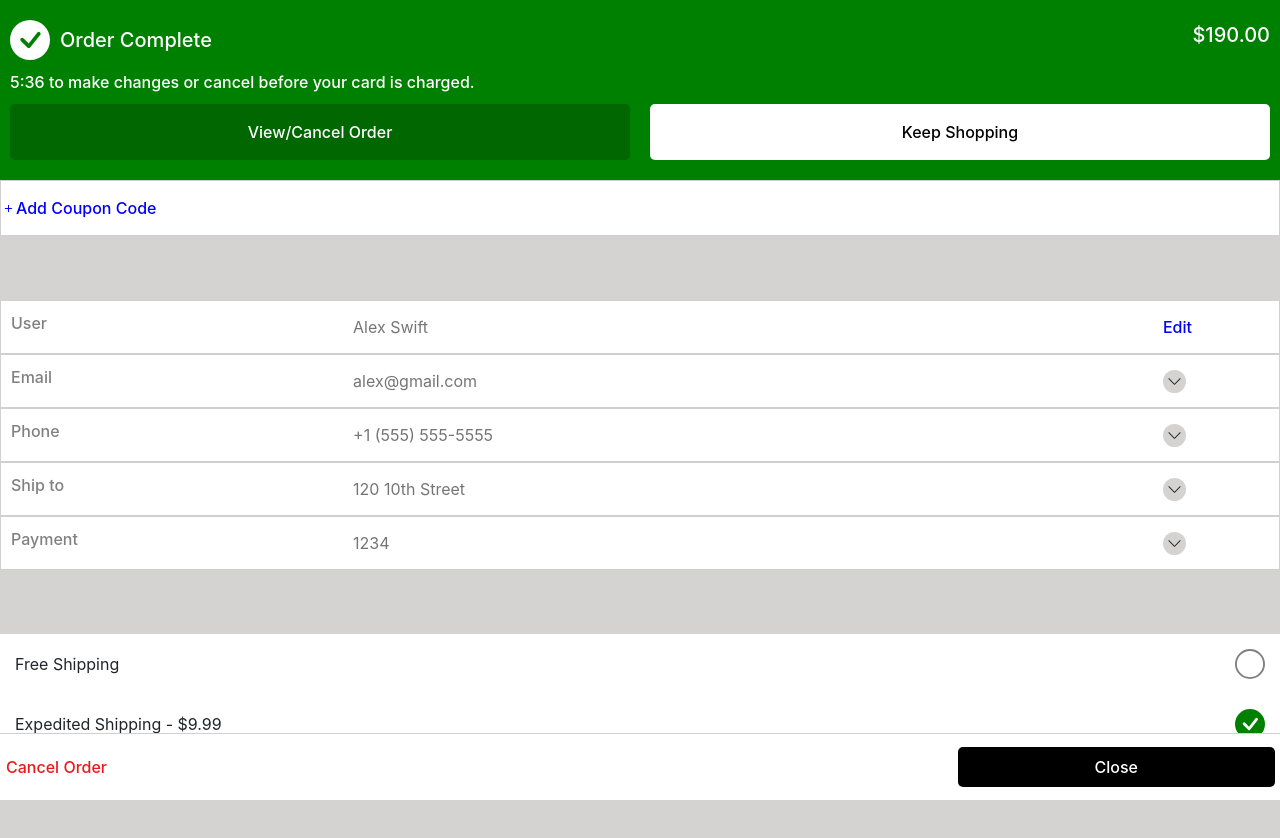
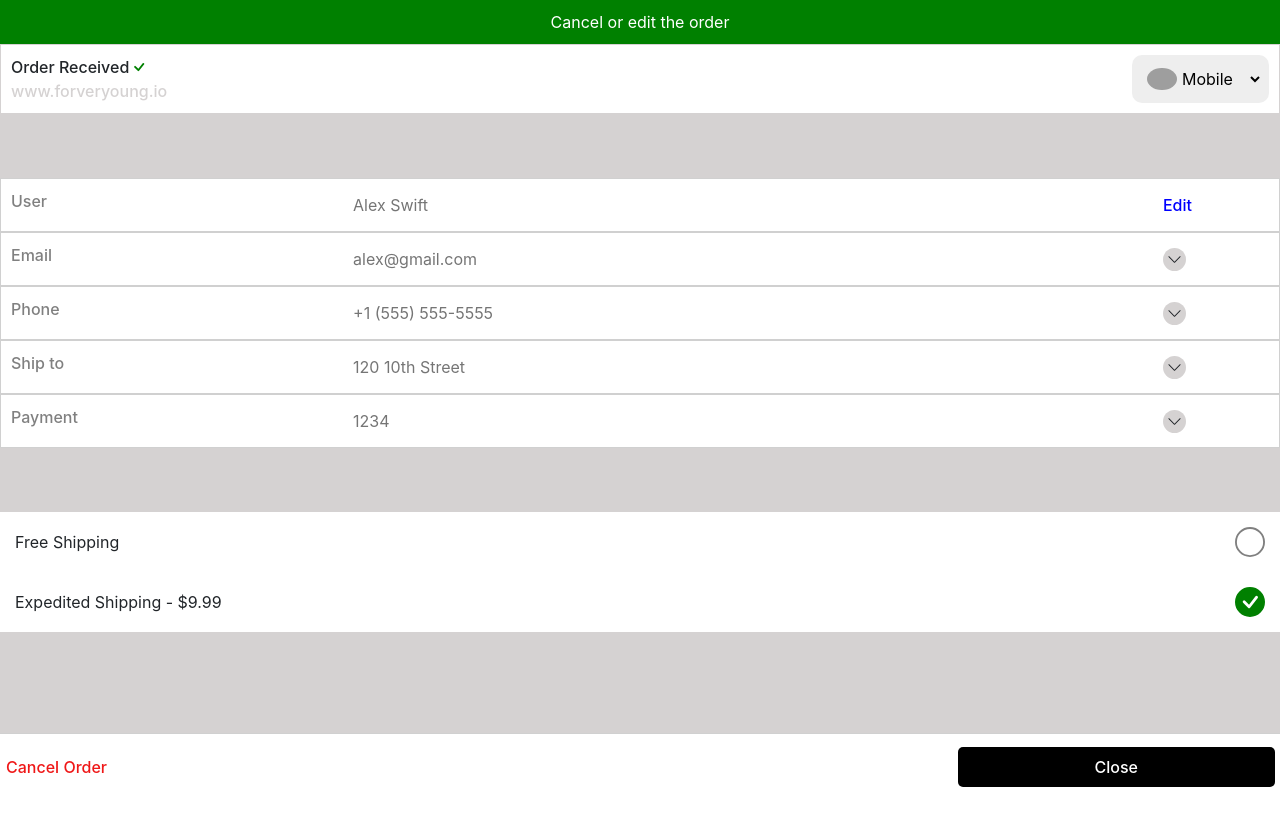
Before and after one commit to Sam-2019/Fast-Checkout-clone, a React (Create React App) app: page / in a window 1280 px wide. Shown: the top 838 px of the page. After the commit the page ends 800 px from the top, so only its background shows below. Built offline with nearby package versions, Linux system fonts and the light colour scheme; grey boxes are pictures that could not be loaded.

Commit message:
import OrderReceived

```diff
--- a/src/App.js
+++ b/src/App.js
@@ -6,11 +6,13 @@ import Checkout from "./Checkout/Checkout";
 import Form from "./Form/Another Form";
 import Coupon from "./Components/Add Coupon";
 import Order from "./Order/Order";
+import OrderReceived from './Order/Order Received'
 
 const App = () => {
   return (
     <div className="body">
-      <Order />
+      <OrderReceived />
+
 
       {/* <Button name="Fast Checkout" className="primary" />
       <Button name="Close" className="primary" />
@@ -18,6 +20,7 @@ const App = () => {
       <Button name="View/Cancel Order" className="tertiary" />
       <Button name="Keep Shopping" className="secondary" />
       <Button name="Add to cart" className="secondary" /> */}
+
     </div>
   );
 };
```
Also changed, not shown: 1 other file (tests, documents, lock files or other folders).
